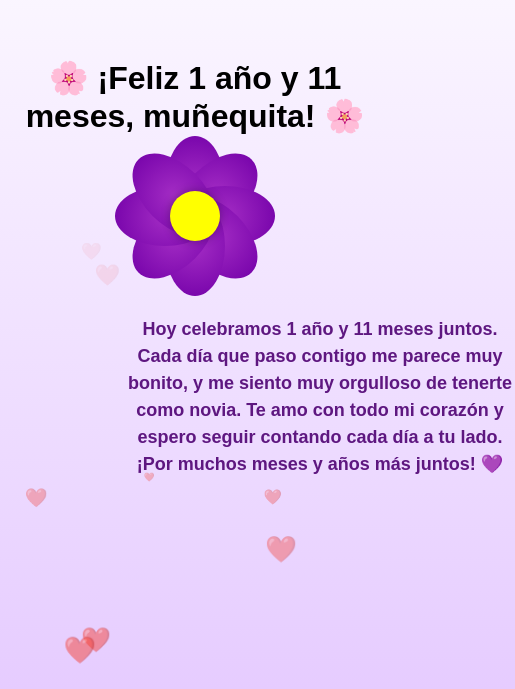
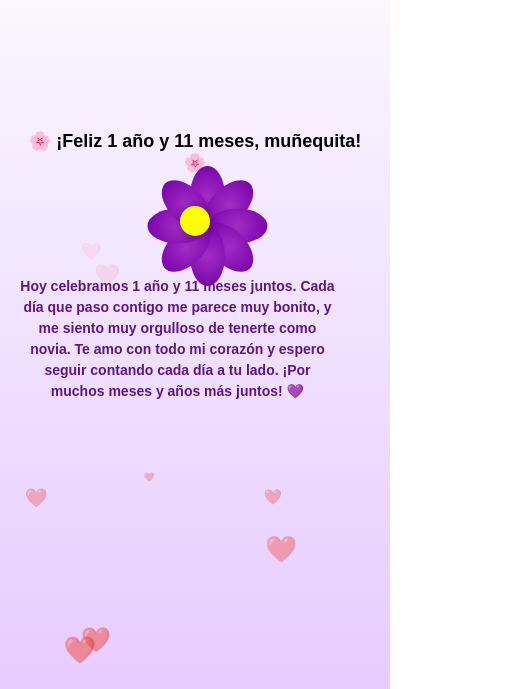
Before and after one commit to yisusnake024/sorpresita, a plain HTML site: page index.html in a window 390 px wide. Shown: the part 155-844 px from the top of the page, 515 px wide, since content can reach past the window. Drawn offline with Linux system fonts and the light colour scheme.

Commit message:
Update index.html

```diff
--- a/index.html
+++ b/index.html
@@ -20,6 +20,7 @@
             text-align: center;
             position: relative;
             z-index: 2;
+            max-width: 90%;
         }
 
         .flor {
@@ -64,11 +65,9 @@
             font-size: 18px;
             color: #5e1780;
             font-weight: bold;
-            max-width: 400px;
+            max-width: 90%;  /* Se adapta a la pantalla */
             text-align: center;
             line-height: 1.5;
-            position: relative;
-            left: 125px;
         }
 
         /* Estilos de los corazones */
@@ -89,6 +88,59 @@
             100% {
                 transform: translateY(-10vh) scale(0.5);
                 opacity: 0;
+            }
+        }
+
+        /* 🛠️ 📱 Media Query: Ajustes para celulares */
+        @media (max-width: 600px) {
+            .flor {
+                width: 90px;
+                height: 90px;
+            }
+
+            .petalo {
+                width: 45px;
+                height: 80px;
+            }
+
+            .centro {
+                width: 40px;
+                height: 40px;
+                top: 25px;
+                left: 25px;
+            }
+
+            .mensaje {
+                font-size: 16px;
+                margin-top: 20px;
+            }
+
+            h1 {
+                font-size: 18px;
+            }
+        }
+
+        /* 📱 Ajustes extra para celulares más pequeños */
+        @media (max-width: 400px) {
+            .flor {
+                width: 70px;
+                height: 70px;
+            }
+
+            .petalo {
+                width: 35px;
+                height: 60px;
+            }
+
+            .centro {
+                width: 30px;
+                height: 30px;
+                top: 20px;
+                left: 20px;
+            }
+
+            .mensaje {
+                font-size: 14px;
             }
         }
     </style>
```
